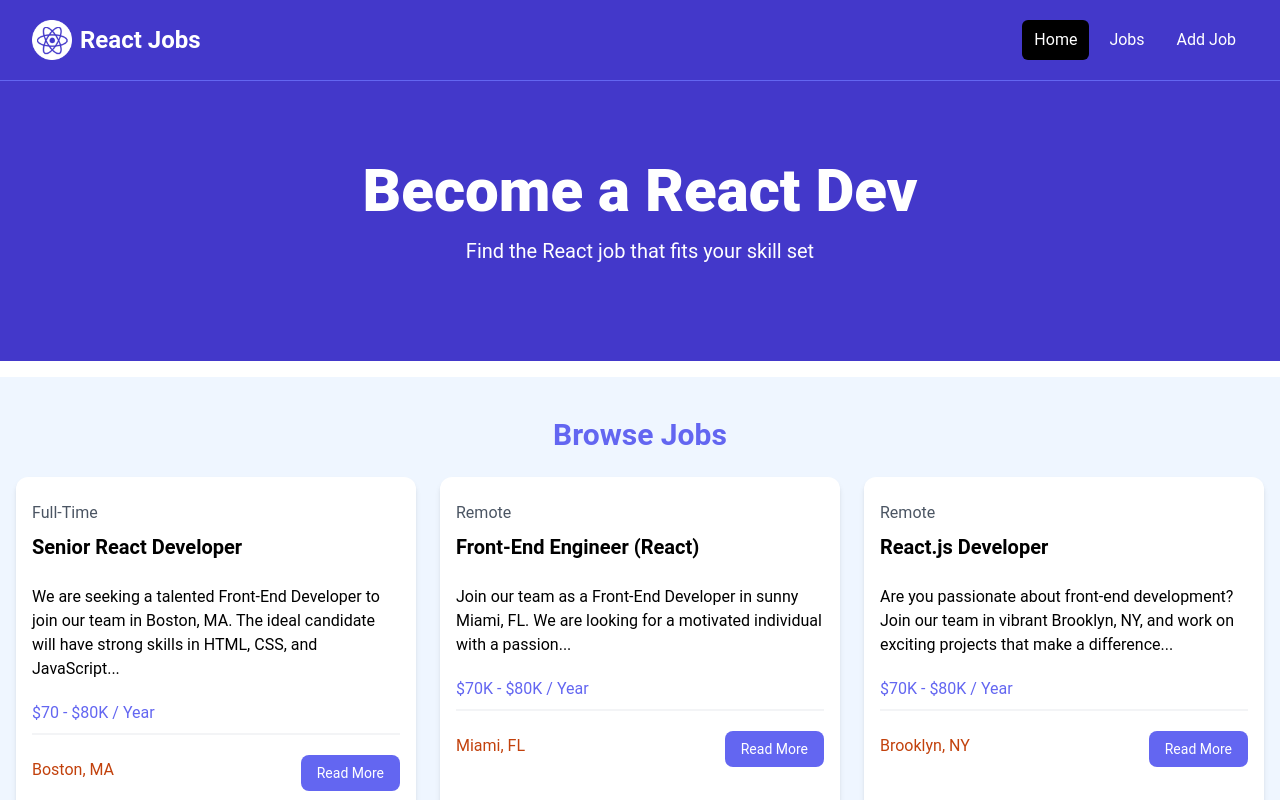
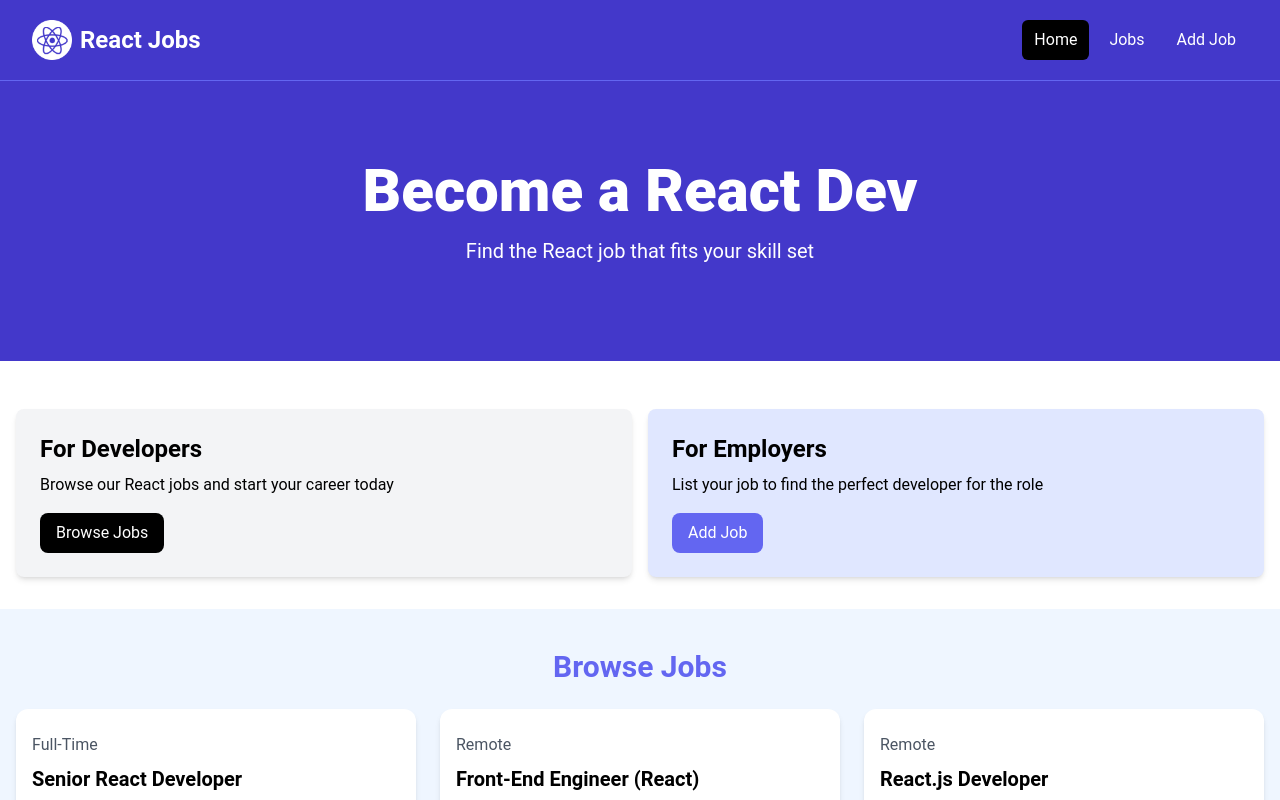
Before and after one commit to eual8/react-crash-course, a React (Vite) app: page / in a window 1280 px wide. Shown: the top 800 px of the page. Built offline with nearby package versions, Linux system fonts and the light colour scheme.

Commit message:
Add HomeCard component

```diff
--- a/src/App.jsx
+++ b/src/App.jsx
@@ -8,7 +8,7 @@ const App = () => {
       <Navbar />
       <Hero />
 
-
+      <HomeCard />
 
 
       {/* <!-- Browse Jobs --> */}
--- /dev/null
+++ b/src/components/Card.jsx
@@ -0,0 +1,9 @@
+const Card = ({ children, bg = 'bg-gray-100' }) => {
+  return (
+    <div className={`${bg} p-6 rounded-lg shadow-md`}>
+        { children }
+    </div>
+  )
+}
+
+export default Card
--- a/src/components/HomeCard.jsx
+++ b/src/components/HomeCard.jsx
@@ -1,9 +1,11 @@
+import Card from "./Card";
+
 const HomeCard = () => {
   return (
     <section className="py-4">
         <div className="container-xl lg:container m-auto">
           <div className="grid grid-cols-1 md:grid-cols-2 gap-4 p-4 rounded-lg">
-            <div className="bg-gray-100 p-6 rounded-lg shadow-md">
+            <Card>
               <h2 className="text-2xl font-bold">For Developers</h2>
                 <p className="mt-2 mb-4">
                   Browse our React jobs and start your career today
@@ -14,8 +16,9 @@ const HomeCard = () => {
                 >
                 Browse Jobs
               </a>
-            </div>
-            <div className="bg-indigo-100 p-6 rounded-lg shadow-md">
+            </Card>
+
+            <Card bg="bg-indigo-100">
               <h2 className="text-2xl font-bold">For Employers</h2>
                 <p className="mt-2 mb-4">
                   List your job to find the perfect developer for the role
@@ -26,7 +29,7 @@ const HomeCard = () => {
                 >
                   Add Job
                 </a>
-            </div>
+            </Card>
           </div>
         </div>
       </section>
```
Lines whose indentation alone changed are shown as unchanged.
